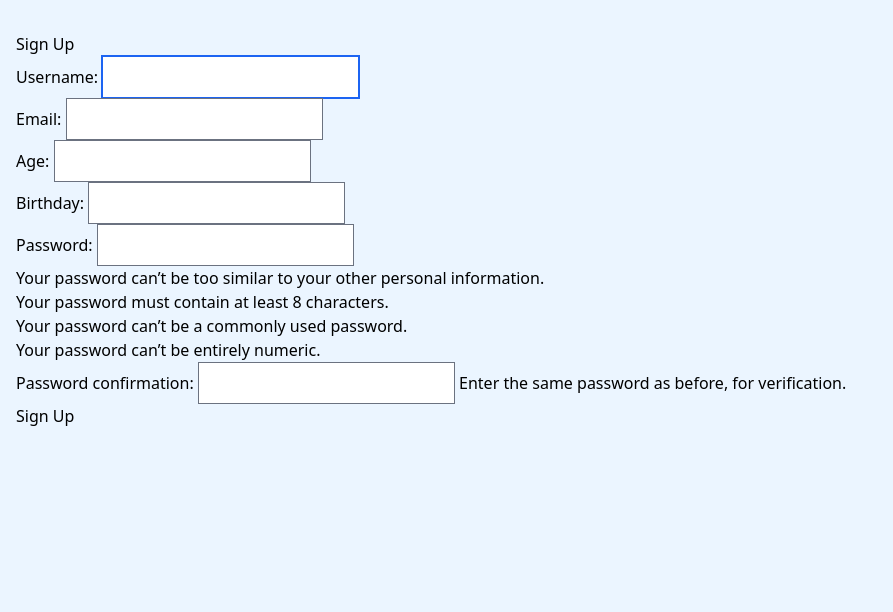
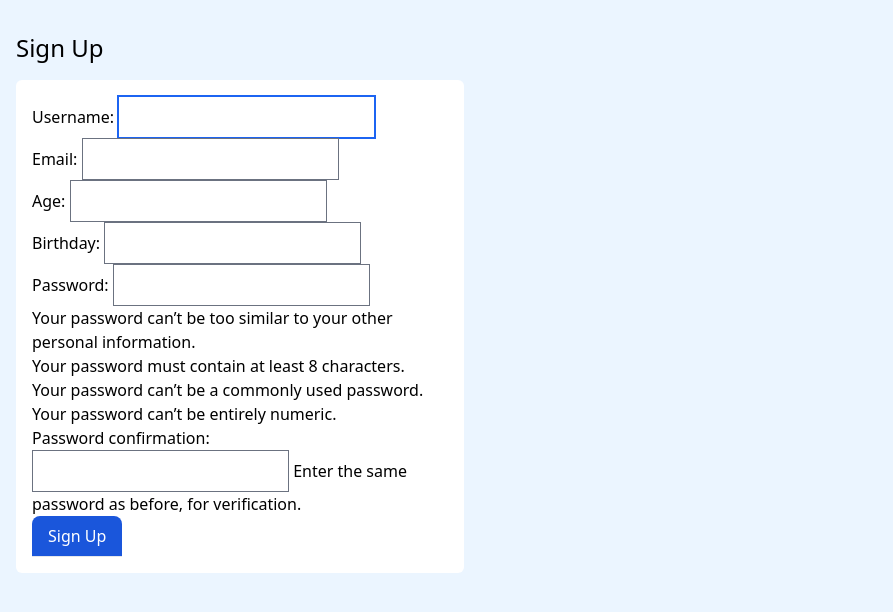
Before and after one commit to elleem/django-template, a Django app: page /accounts/signup/ in a window 1280 px wide. Shown: the part 56-668 px from the top of the page, without its empty margins (0-893 px from the left). Run offline with Django 4.2, Linux system fonts and the light colour scheme; style sheets or scripts are compiled from the project's sources; some libraries are stand-ins or nearby versions.

Commit message:
last final bits of styling

```diff
--- a/templates/registration/login.html
+++ b/templates/registration/login.html
@@ -33,10 +33,10 @@
 {% block title %}Log In{% endblock %}
 
 {% block content %}
-<h2>Log In</h2>
-<form method="post">
+<h2 class="text-2xl font-medium my-4">Log In</h2>
+<form class= "bg-white p-4 rounded-md w-3/4 max-w-md" action="" method="post">
   {% csrf_token %}
   {{ form.as_p }}
-  <button type="submit">Log In</button>
+  <button class="px-4 py-2 text-white bg-blue-700 border-b border-gray-200 rounded-t-lg cursor-pointer dark:bg-gray-800 dark:border-gray-600"  type="submit">Log In</button>
 </form>
 {% endblock %}
--- a/templates/registration/signup.html
+++ b/templates/registration/signup.html
@@ -42,10 +42,10 @@
 {% block title %}Sign Up{% endblock %}
 
 {% block content %}
-<h2>Sign Up</h2>
-<form method="post">
+<h2 class="text-2xl font-medium my-4">Sign Up</h2>
+<form class= "bg-white p-4 rounded-md w-3/4 max-w-md" action="" method="post">
   {% csrf_token %}
   {{ form.as_p }}
-  <button type="submit">Sign Up</button>
+  <button class="px-4 py-2 text-white bg-blue-700 border-b border-gray-200 rounded-t-lg cursor-pointer dark:bg-gray-800 dark:border-gray-600" type="submit">Sign Up</button>
 </form>
 {% endblock %}
```
Also changed, not shown: db.sqlite3.
